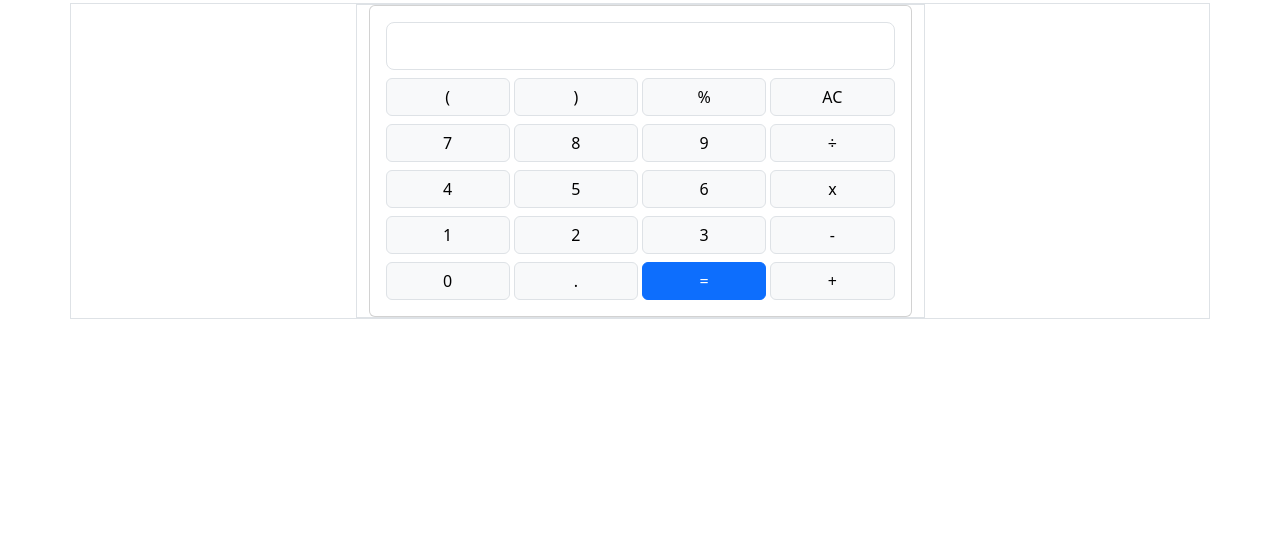
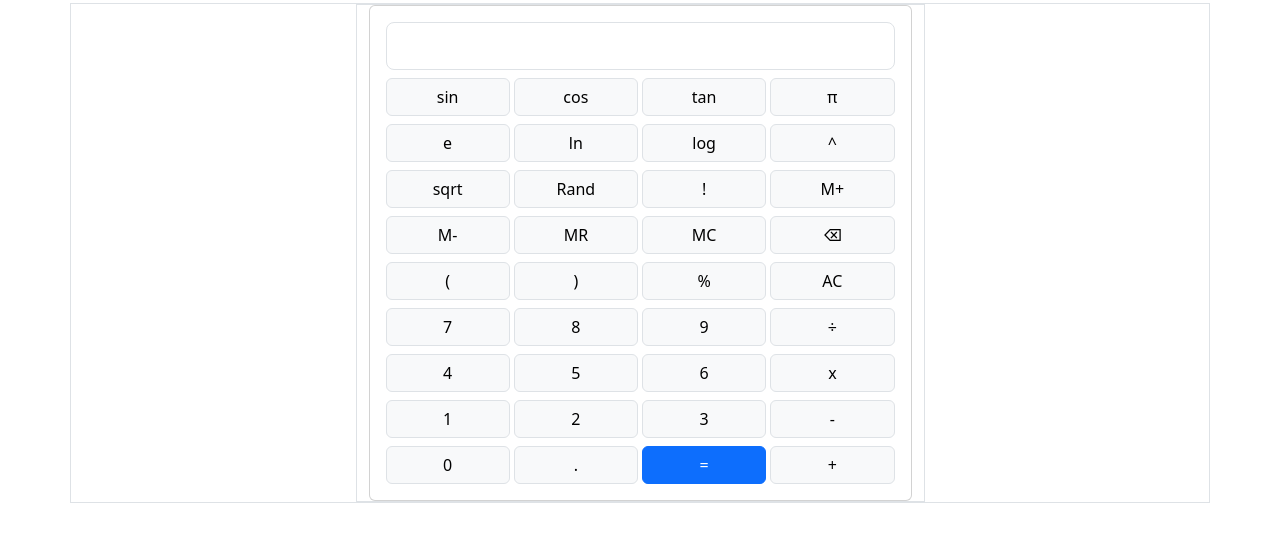
Before and after one commit to yohannes2025/project-2-scientific-calculator, a plain HTML site: page index.html in a window 1280 px wide. Shown: the part 69-610 px from the top of the page. Drawn offline with nearby package versions, Linux system fonts and the light colour scheme.

Commit message:
add the remaining buttons of the calculator using Bootstrap buttons

```diff
--- a/index.html
+++ b/index.html
@@ -21,6 +21,54 @@
                     <div class="card-body">
                         <input id="calc-display" class="form-control form-control-lg" type="text" aria-label=".form-control-lg example">
                         <div class="row gx-1">
+                            <div class="col-3">
+                                <button type="button" class="btn btn-light w-100 mt-2 border">sin</button>
+                            </div>
+                            <div class="col-3">
+                                <button type="button" class="btn btn-light w-100 mt-2 border">cos</button>
+                            </div>
+                            <div class="col-3">
+                                <button type="button" class="btn btn-light w-100 mt-2 border">tan</button>
+                            </div>
+                            <div class="col-3">
+                                <button type="button" class="btn btn-light w-100 mt-2 border">π</button>
+                            </div>
+                            <div class="col-3">
+                                <button type="button" class="btn btn-light w-100 mt-2 border">e</button>
+                            </div>
+                            <div class="col-3">
+                                <button type="button" class="btn btn-light w-100 mt-2 border">ln</button>
+                            </div>
+                            <div class="col-3">
+                                <button type="button" class="btn btn-light w-100 mt-2 border">log</button>
+                            </div>
+                            <div class="col-3">
+                                <button type="button" class="btn btn-light w-100 mt-2 border">^</button>
+                            </div>
+                            <div class="col-3">
+                                <button type="button" class="btn btn-light w-100 mt-2 border">sqrt</button>
+                            </div>
+                            <div class="col-3">
+                                <button type="button" class="btn btn-light w-100 mt-2 border">Rand</button>
+                            </div>
+                            <div class="col-3">
+                                <button type="button" class="btn btn-light w-100 mt-2 border">!</button>
+                            </div>
+                            <div class="col-3">
+                                <button type="button" class="btn btn-light w-100 mt-2 border">M+</button>
+                            </div>
+                            <div class="col-3">
+                                <button type="button" class="btn btn-light w-100 mt-2 border">M-</button>
+                            </div>
+                            <div class="col-3">
+                                <button type="button" class="btn btn-light w-100 mt-2 border">MR</button>
+                            </div>
+                            <div class="col-3">
+                                <button type="button" class="btn btn-light w-100 mt-2 border">MC</button>
+                            </div>
+                            <div class="col-3">
+                                <button type="button" class="btn btn-light w-100 mt-2 border">⌫</button>
+                            </div>
                             <div class="col-3">
                                 <button type="button" class="btn btn-light w-100 mt-2 border">(</button>
                             </div>
```
